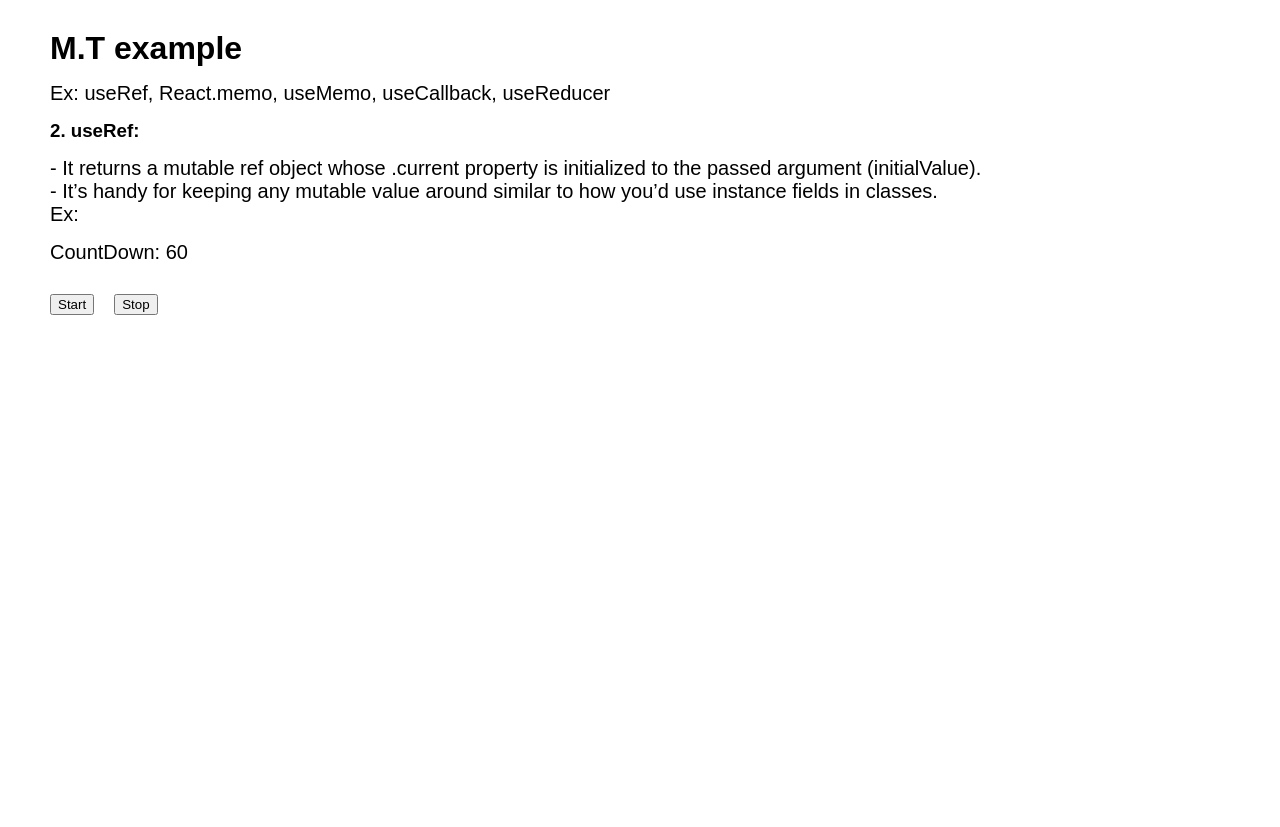
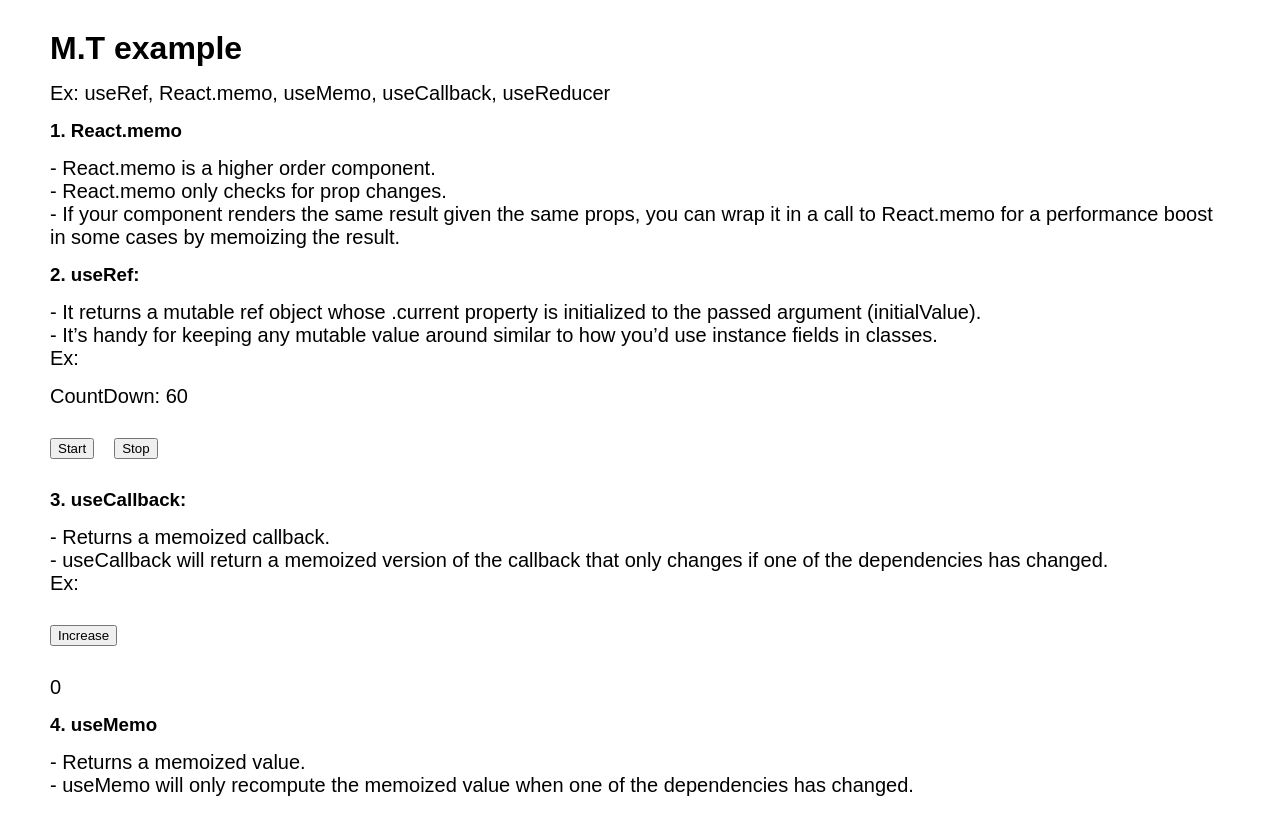
Before and after one commit to thaominh97/hook_example, a React (Create React App) app: page / in a window 1280 px wide. Before the commit the page ends 800 px from the top, so only its background shows below. Built offline with nearby package versions, Linux system fonts and the light colour scheme.

Commit message:
5 changes add some ex

```diff
--- a/src/App.tsx
+++ b/src/App.tsx
@@ -1,11 +1,24 @@
 import "./styles.css";
+import { useState, useCallback } from "react";
 import { UseRefEx } from "./components/index";
+import ReactMemoEx from "./components/reactMemoEx";
+import UseCallbackEx from "./components/useCallbackEx";
+import UseMemoEx from "./components/useMemoEx";
 export default function App() {
+  const [count, setCount] = useState(0);
+  const handleIncrease = useCallback(() => {
+    setCount((prevCount: number) => prevCount + 1);
+  }, []);
+
   return (
     <div className="App">
       <h1>M.T example</h1>
       <p>Ex: useRef, React.memo, useMemo, useCallback, useReducer</p>
+      <ReactMemoEx />
       <UseRefEx />
+      <UseCallbackEx onClick={handleIncrease} />
+      <p>{count}</p>
+      <UseMemoEx />
     </div>
   );
 }
--- a/src/components/index.ts
+++ b/src/components/index.ts
@@ -1 +1,2 @@
-export * from './useRefEx';
+export * from "./useRefEx";
+export * from "./reactMemoEx";
--- a/src/components/reactMemoEx.tsx
+++ b/src/components/reactMemoEx.tsx
@@ -15,4 +15,4 @@ const ReactMemoEx: React.FC = () => {
     </>
   );
 };
-export default ReactMemoEx;
+export default React.memo(ReactMemoEx);
--- /dev/null
+++ b/src/components/useCallbackEx.tsx
@@ -0,0 +1,26 @@
+import React from "react";
+
+interface PropsType {
+  onClick: any;
+}
+
+const UseCallbackEx: React.FC<PropsType> = ({ onClick }) => {
+  console.log("re-render");
+
+  return (
+    <>
+      <h3>3. useCallback:</h3>
+      <p>
+        - Returns a memoized callback.
+        <br />
+        - useCallback will return a memoized version of the callback that only
+        changes if one of the dependencies has changed.
+        <br />
+        Ex:
+      </p>
+      <button onClick={onClick}>Increase</button>
+    </>
+  );
+};
+
+export default React.memo(UseCallbackEx);
--- /dev/null
+++ b/src/components/useMemoEx.tsx
@@ -0,0 +1,17 @@
+import React from "react";
+
+const UseMemoEx: React.FC = () => {
+  return (
+    <>
+      <h3>4. useMemo</h3>
+      <p>
+        - Returns a memoized value.
+        <br />
+        - useMemo will only recompute the memoized value when one of the
+        dependencies has changed.
+        <br />
+      </p>
+    </>
+  );
+};
+export default React.memo(UseMemoEx);
```
